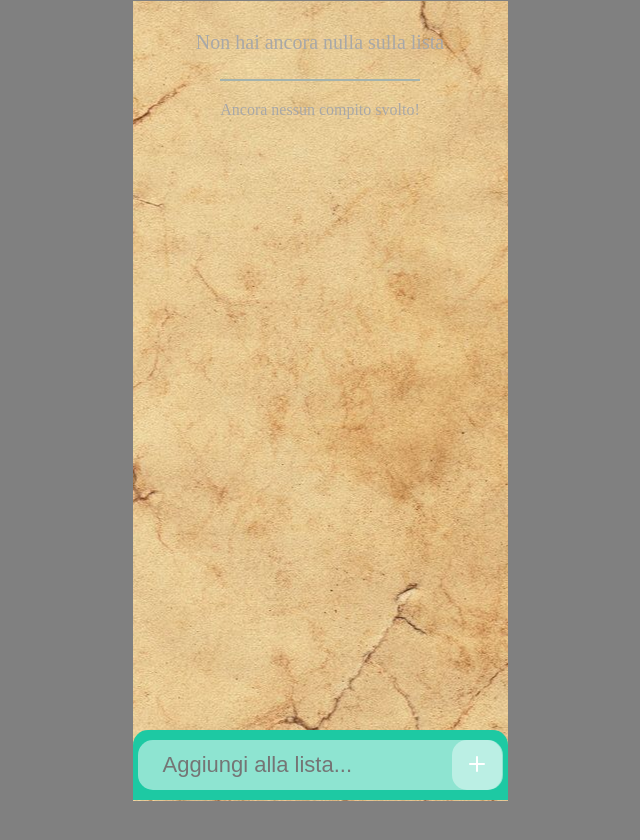
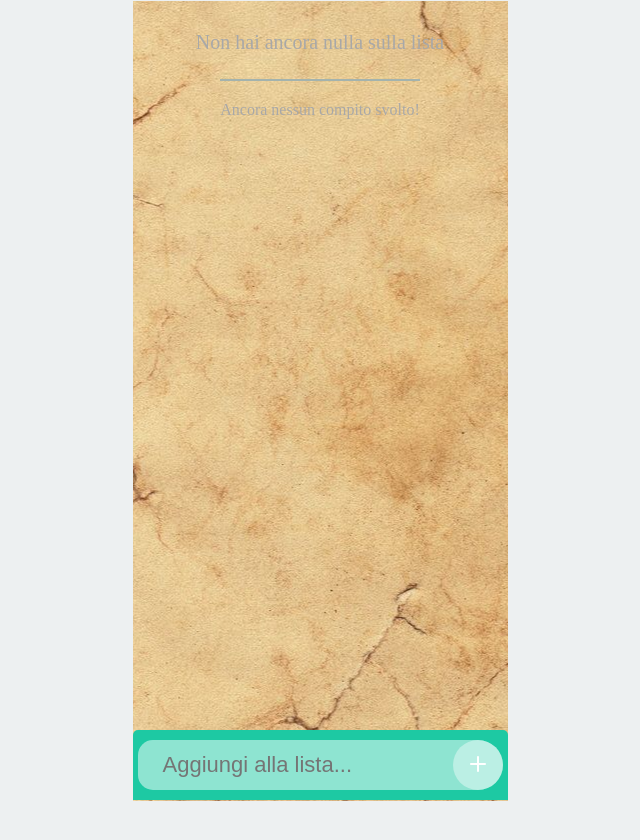
Before and after one commit to Sepharvaim/MyPersonalToDoListApp, a plain HTML site: page index.html in a window 1280 px wide. Shown: the whole page, without its empty margins (320-960 px from the left). Drawn offline with Linux system fonts and the light colour scheme.

Commit message:
Programma Finito

```diff
--- a/style.css
+++ b/style.css
@@ -8,7 +8,7 @@ html {
   overflow: hidden;
 }
 body {
-  background-color: grey;
+  background-color: #edf0f1;
   overflow: hidden;
   position: relative;
 }
@@ -41,8 +41,8 @@ body {
   width: 375px;
   background: rgb(29, 201, 163);
   border-radius: 15px;
-  border-top-right-radius: 15px;
-  border-top-left-radius: 15px;
+  border-top-right-radius: 5px;
+  border-top-left-radius: 5px;
   border-bottom-right-radius: 0px;
   border-bottom-left-radius: 0px;
   padding: 10px 5px 10px 5px;
@@ -60,6 +60,8 @@ body {
   height: 50px;
   padding: 0 60px 0 0;
   border-radius: 15px;
+  border-bottom-right-radius: 25px;
+  border-top-right-radius: 25px;
   text-indent: 25px;
   outline: none;
 }
@@ -68,8 +70,8 @@ body {
   width: 50px;
   height: 50px;
   position: absolute;
-  right: 6px;
-  border-radius: 15px;
+  right: 5px;
+  border-radius: 25px;
   background: rgba(255,255,255,0.4);
   outline: none;
 }
@@ -118,8 +120,8 @@ ul.listOfTasks li {
   padding: 16px 10px 14px 10px;
   line-height: 16px;
   flex-direction: row;
-  border-radius: 15px;
-  box-shadow: inset 5px 5px 5px rgb(238, 232, 199);
+  border-radius: 5px;
+  box-shadow: 0px 1px 2px rgba(44,62,80,0.10);
 
 }
 
```
